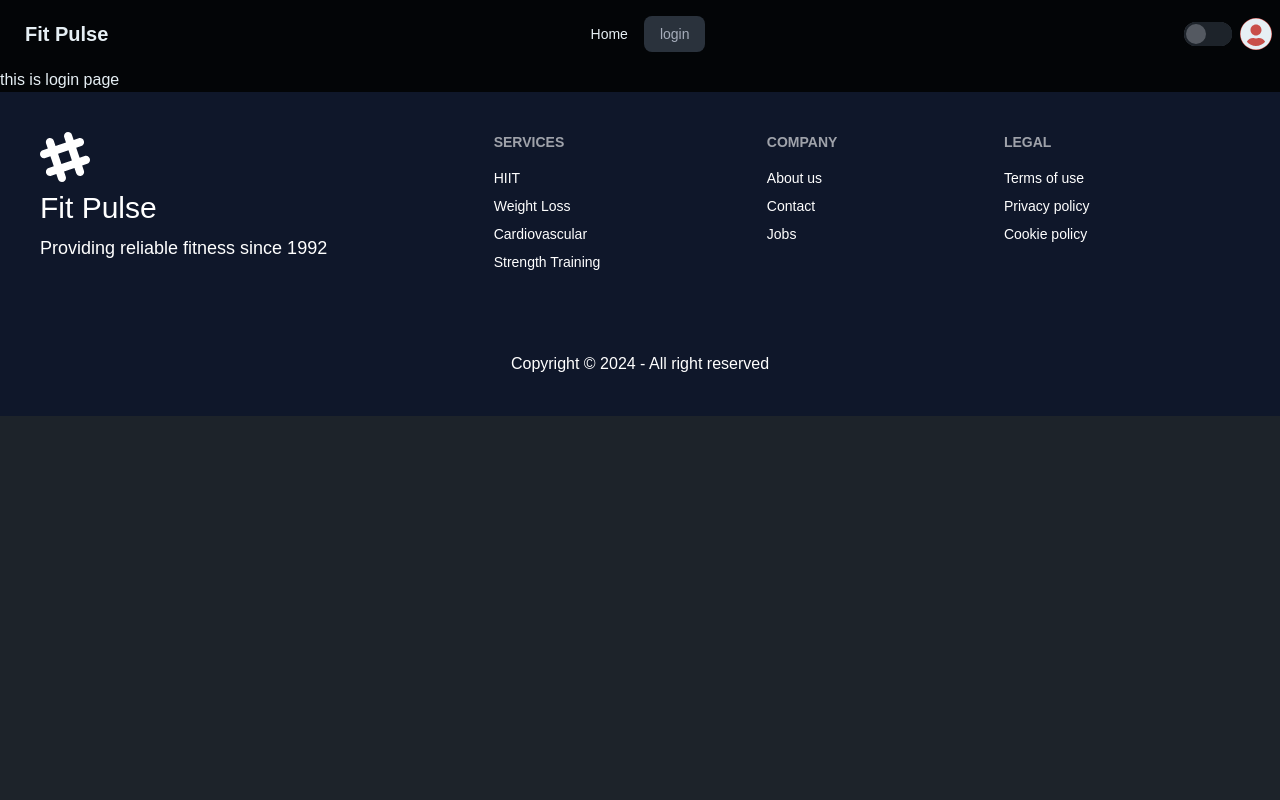
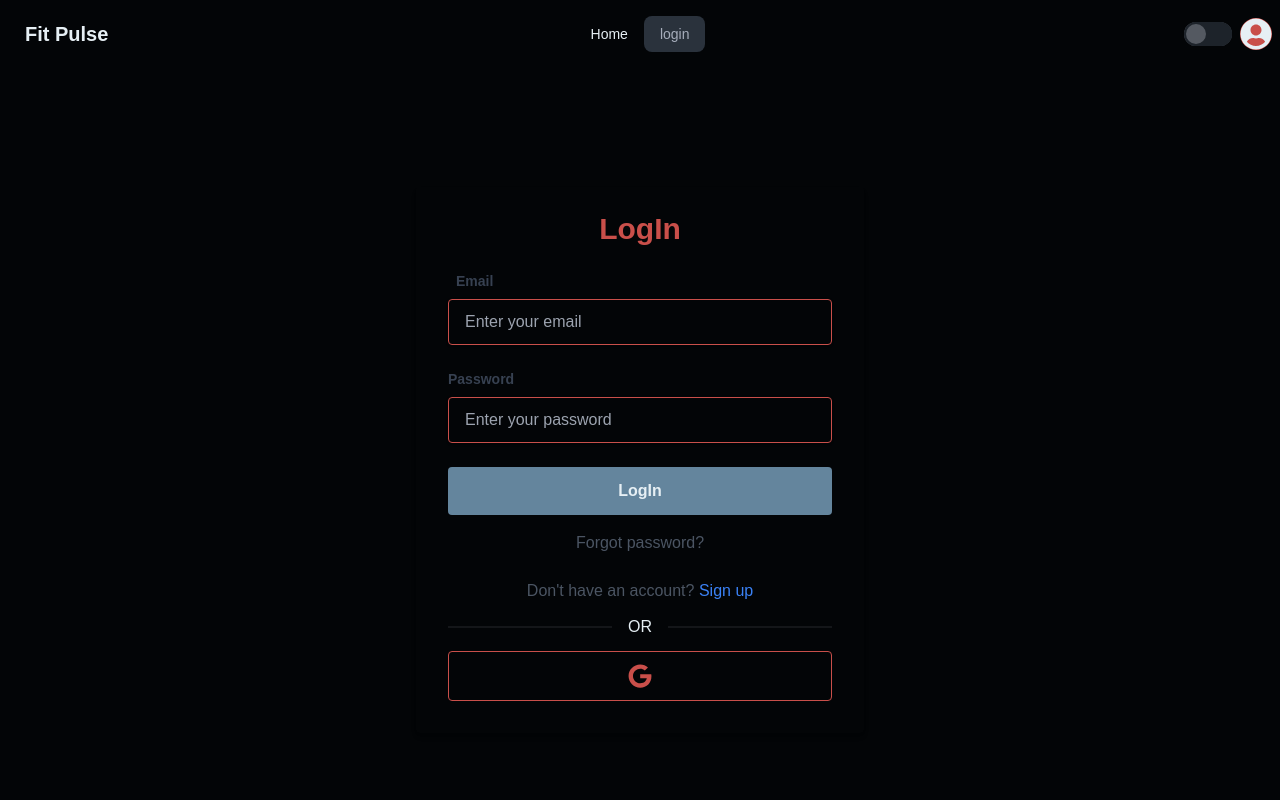
Before and after one commit to MehediHaassan1/client-fit-pulse, a React (Vite) app: page /login in a window 1280 px wide. Shown: the top 800 px of the page. Built offline with nearby package versions, Linux system fonts and the light colour scheme; a web font is replaced by a local one.

Commit message:
login page done

```diff
--- a/src/pages/Login/Login.jsx
+++ b/src/pages/Login/Login.jsx
@@ -1,9 +1,78 @@
-import React from 'react';
+import { FaGoogle } from "react-icons/fa";
+import { Link } from "react-router-dom";
 
 const Login = () => {
     return (
-        <div>
-            <h1>this is login page</h1>
+        <div className="flex justify-center items-center min-h-screen">
+            <div className="shadow-md rounded px-8 pt-6 pb-8 mb-4 w-full max-w-md">
+                <h2 className="text-3xl font-bold mb-6 text-center text-white">
+                    <span className="text-accent">LogIn</span>
+                </h2>
+                <form>
+                    <div className="mb-6">
+                        <label
+                            htmlFor="email"
+                            className="block text-gray-700 text-sm font-bold mb-2"
+                        >
+                            <i className="fas fa-envelope mr-2"></i>Email
+                        </label>
+                        <div>
+                            <input
+                                id="email"
+                                type="email"
+                                className="shadow  border rounded w-full py-3 px-4  leading-tight focus:outline-none focus:shadow-outline bg-transparent border-accent"
+                                placeholder="Enter your email"
+                            />
+                        </div>
+                    </div>
+                    <div className="mb-6">
+                        <label
+                            htmlFor="password"
+                            className="block text-gray-700 text-sm font-bold mb-2"
+                        >
+                            Password
+                        </label>
+                        <div>
+                            <input
+                                id="password"
+                                type="password"
+                                className="shadow border rounded w-full py-3 px-4 text-gray-700 leading-tight focus:outline-none focus:shadow-outline bg-transparent border-accent  "
+                                placeholder="Enter your password"
+                            />
+                        </div>
+                    </div>
+                    <div className="flex items-center justify-center">
+                        <button
+                            type="submit"
+                            className="font-bold py-3 px-4 rounded focus:outline-none focus:shadow-outline w-full bg-primary/70"
+                        >
+                            LogIn
+                        </button>
+                    </div>
+                    <div className="text-center mt-4">
+                        <a href="#" className="text-gray-600 hover:underline">
+                            Forgot password?
+                        </a>
+                    </div>
+                </form>
+                <p className="text-center text-gray-600 mt-6">
+                    Don't have an account?{" "}
+                    <Link
+                        to="/signup"
+                        className="text-blue-500 hover:underline"
+                    >
+                        Sign up
+                    </Link>
+                </p>
+                <div className="mt-4">
+                    <div className="divider">OR</div>
+                    <div className="mt-4">
+                        <button className="border w-full rounded py-3 flex items-center justify-center border-accent">
+                            <FaGoogle className="w-6 h-6 text-accent"></FaGoogle>
+                        </button>
+                    </div>
+                </div>
+            </div>
         </div>
     );
 };
--- /dev/null
+++ b/src/pages/SignUp/SignUp.jsx
@@ -0,0 +1,11 @@
+import React from 'react';
+
+const SignUp = () => {
+    return (
+        <div>
+            <h1>this is signup page.</h1>
+        </div>
+    );
+};
+
+export default SignUp;
--- a/src/routes/Routes.jsx
+++ b/src/routes/Routes.jsx
@@ -2,6 +2,7 @@ import { createBrowserRouter } from "react-router-dom";
 import Main from "../layouts/Main";
 import Home from "../pages/Home/Home/Home";
 import Login from "../pages/Login/Login";
+import SignUp from "../pages/SignUp/SignUp";
 
 const router = createBrowserRouter([
     {
@@ -16,6 +17,10 @@ const router = createBrowserRouter([
                 path: "login",
                 element: <Login></Login>,
             },
+            {
+                path: "signup",
+                element: <SignUp></SignUp>,
+            },
         ],
     },
 ]);
```
